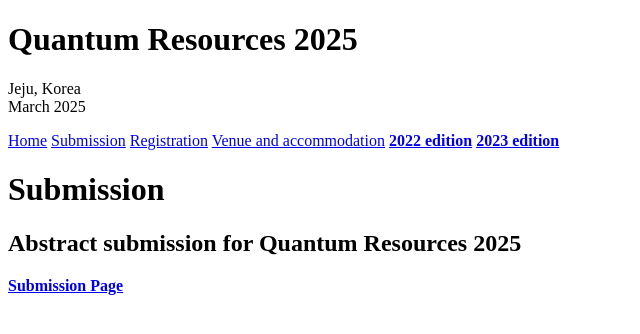
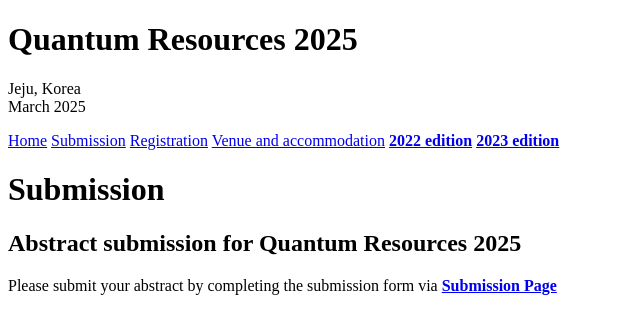
Before and after one commit to yeon-lee/yeon-lee.github.io, a Jekyll site: the page built from submission.md, in a window 1280 px wide. Shown: the top 334 px of the page, without its empty margins (0-640 px from the left). Built offline with Jekyll 4.4.1, drawn with Linux system fonts in a browser that asks for light colours; nearby versions of some CDN libraries.

Commit message:
Update submission.md

```diff
--- a/submission.md
+++ b/submission.md
@@ -6,4 +6,4 @@ order: 3
 
 ## Abstract submission for Quantum Resources 2025
 
-<a href="https://forms.gle/U573dXqnVY5tpC9F9">**Submission Page**</a>
+Please submit your abstract by completing the submission form via <a href="https://forms.gle/U573dXqnVY5tpC9F9">**Submission Page**</a>
```
